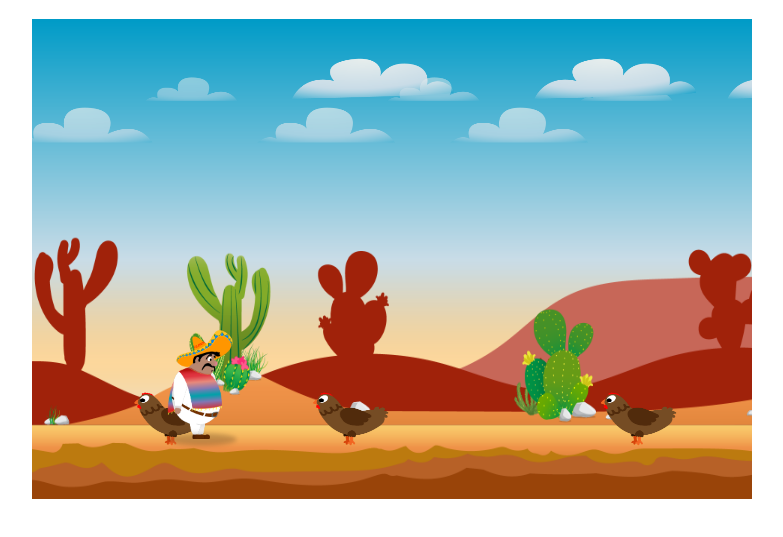
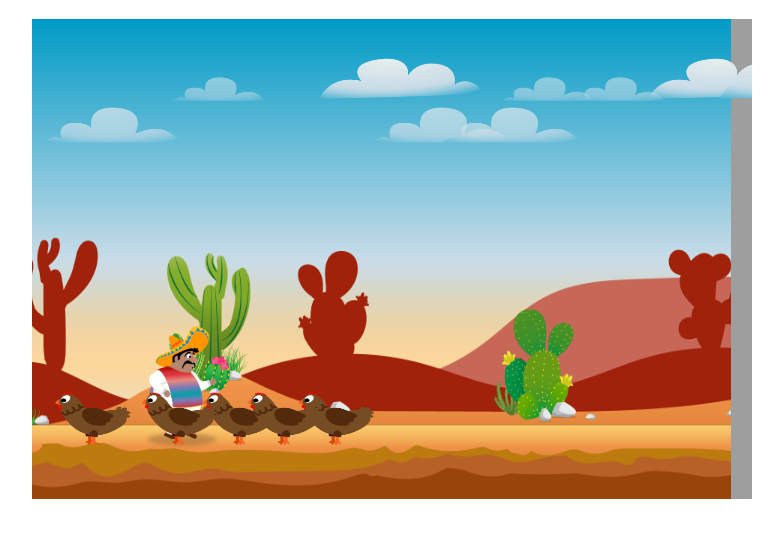
Before and after one commit to alciobanita/PolloLocco, a plain HTML site: page index.html in a window 1280 px wide. Shown: the part 69-606 px from the top of the page, without its empty margins (248-1031 px from the left). Drawn offline with Linux system fonts and the light colour scheme; animation ran at ten frames a second.

Commit message:
Add keyboard handling and level structure; update character animations

```diff
--- /dev/null
+++ b/Levels/Level_1.js
@@ -0,0 +1,39 @@
+const level1 = new Level(
+    [
+        new Chicken(),
+        new Chicken(),
+        new Chicken(),
+        new Chicken(),
+        new Chicken(),
+    ],
+
+    [
+        new Cloud(),
+        new Cloud(),
+        new Cloud(),
+    ],
+
+    [
+        new BackgroundObject('img/5_background/layers/air.png', -719, 0),
+        new BackgroundObject('img/5_background/layers/3_third_layer/2.png', -719, 0),
+        new BackgroundObject('img/5_background/layers/2_second_layer/2.png', -719, 0),
+        new BackgroundObject('img/5_background/layers/1_first_layer/2.png', -719, 0),
+        new BackgroundObject('img/5_background/layers/air.png', 0, 0),
+        new BackgroundObject('img/5_background/layers/3_third_layer/1.png', 0, 0),
+        new BackgroundObject('img/5_background/layers/2_second_layer/1.png', 0, 0),
+        new BackgroundObject('img/5_background/layers/1_first_layer/1.png', 0, 0),
+        new BackgroundObject('img/5_background/layers/air.png', 719, 0),
+        new BackgroundObject('img/5_background/layers/3_third_layer/2.png', 719, 0),
+        new BackgroundObject('img/5_background/layers/2_second_layer/2.png', 719, 0),
+        new BackgroundObject('img/5_background/layers/1_first_layer/2.png', 719, 0),
+        new BackgroundObject('img/5_background/layers/air.png', 719 * 2, 0),
+
+        new BackgroundObject('img/5_background/layers/3_third_layer/1.png', 719 * 2, 0),
+        new BackgroundObject('img/5_background/layers/2_second_layer/1.png', 719 * 2, 0),
+        new BackgroundObject('img/5_background/layers/1_first_layer/1.png', 719 * 2, 0),
+        new BackgroundObject('img/5_background/layers/air.png', 719 * 3, 0),
+        new BackgroundObject('img/5_background/layers/3_third_layer/2.png', 719 * 3, 0),
+        new BackgroundObject('img/5_background/layers/2_second_layer/2.png', 719 * 3, 0),
+        new BackgroundObject('img/5_background/layers/1_first_layer/2.png', 719 * 3, 0),
+    ]
+);
--- a/index.html
+++ b/index.html
@@ -13,6 +13,9 @@
     <script src="models/Cloud.class.js"></script>
     <script src="models/Background-object.class.js"></script>
     <script src="models/world.class.js"></script>
+    <script src="models/Keyboard.class.js"></script>
+    <script src="models/Level.class.js"></script>
+    <script src="Levels/Level_1.js"></script>
     <script src="js/game.js"></script>
 </head>
 
--- a/js/game.js
+++ b/js/game.js
@@ -1,8 +1,54 @@
 let canvas;
 let world;
+let keyboard = new Keyboard();
 
 function init() {
     canvas = document.getElementById('canvas');
-    world = new World(canvas);
+    world = new World(canvas, keyboard);
 
 }
+
+document.addEventListener("keydown", (e) => {
+    if (e.keyCode == 37) {
+        keyboard.LEFT = true;
+    }
+
+    if (e.keyCode == 39) {
+        keyboard.RIGHT = true;
+    }
+
+    if (e.keyCode == 38) {
+        keyboard.UP = true;
+    }
+
+    if (e.keyCode == 40) {
+        keyboard.DOWN = true;
+    }
+
+    if (e.keyCode == 32) {
+        keyboard.SPACE = true;
+    }
+    console.log(e);
+});
+
+document.addEventListener("keyup", (e) => {
+    if (e.keyCode == 37) {
+        keyboard.LEFT = false;
+    }
+
+    if (e.keyCode == 39) {
+        keyboard.RIGHT = false;
+    }
+
+    if (e.keyCode == 38) {
+        keyboard.UP = false;
+    }
+
+    if (e.keyCode == 40) {
+        keyboard.DOWN = false;
+    }
+
+    if (e.keyCode == 32) {
+        keyboard.SPACE = false;
+    }
+});
--- a/models/Character.class.js
+++ b/models/Character.class.js
@@ -2,6 +2,15 @@ class Character extends MoveableObject {
 
     width = 100;
     height = 200;
+    speed = 5;
+
+    IMAGES_WALKING = [
+        'img/2_character_pepe/2_walk/W-21.png',
+        'img/2_character_pepe/2_walk/W-22.png',
+        'img/2_character_pepe/2_walk/W-23.png',
+        'img/2_character_pepe/2_walk/W-24.png',
+        'img/2_character_pepe/2_walk/W-25.png',
+    ];
 
     IMAGES_IDLE = [
         'img/2_character_pepe/1_idle/idle/I-1.png',
@@ -16,21 +25,44 @@ class Character extends MoveableObject {
         'img/2_character_pepe/1_idle/idle/I-10.png',
     ];
 
+    world;
+
     constructor() {
         super();
-        this.loadImage('img/2_character_pepe/1_idle/idle/I-1.png');
-        this.loadImages(this.IMAGES_IDLE);
+        this.loadImage('img/2_character_pepe/2_walk/W-21.png');
+        this.loadImages(this.IMAGES_WALKING);
 
         this.animate();
     }
 
     animate() {
+
         setInterval(() => {
-            let i = this.currentImage % this.IMAGES_IDLE.length;
-            let path = this.IMAGES_IDLE[i];
-            this.img = this.ImageCache[path];
-            this.currentImage++;
-        }, 1000 / 7);
+            if (this.world.keyboard.RIGHT) {
+                this.x += this.speed;
+                this.otherDirection = false;
+            }
+
+            if (this.world.keyboard.LEFT) {
+                this.x -= this.speed;
+                this.otherDirection = true;
+            }
+            this.world.camera_x = -this.x + 100;
+        }, 1000 / 60);
+
+        setInterval(() => {
+
+            if (this.world.keyboard.RIGHT || this.world.keyboard.LEFT) {
+
+                let i = this.currentImage % this.IMAGES_WALKING.length;
+                let path = this.IMAGES_WALKING[i];
+                this.img = this.ImageCache[path];
+                this.currentImage++;
+            }
+
+        }, 50);
+
+
 
     }
 }
--- /dev/null
+++ b/models/Keyboard.class.js
@@ -0,0 +1,49 @@
+class Keyboard {
+    LEFT = false;
+    RIGHT = false;
+    UP = false;
+    DOWN = false;
+    SPACE = false;
+
+    constructor() {
+        this.listen();
+    }
+
+    listen() {
+        window.addEventListener("keydown", (e) => {
+            if (e.key == "ArrowLeft") {
+                this.LEFT = true;
+            }
+            if (e.key == "ArrowRight") {
+                this.RIGHT = true;
+            }
+            if (e.key == "ArrowUp") {
+                this.UP = true;
+            }
+            if (e.key == "ArrowDown") {
+                this.DOWN = true;
+            }
+            if (e.key == " ") {
+                this.SPACE = true;
+            }
+        });
+
+        window.addEventListener("keyup", (e) => {
+            if (e.key == "ArrowLeft") {
+                this.LEFT = false;
+            }
+            if (e.key == "ArrowRight") {
+                this.RIGHT = false;
+            }
+            if (e.key == "ArrowUp") {
+                this.UP = false;
+            }
+            if (e.key == "ArrowDown") {
+                this.DOWN = false;
+            }
+            if (e.key == " ") {
+                this.SPACE = false;
+            }
+        });
+    }
+}
--- /dev/null
+++ b/models/Level.class.js
@@ -0,0 +1,11 @@
+class Level {
+    enemies;
+    clouds;
+    backgroundObjects;
+
+    constructor(enemies, clouds, backgroundObjects) {
+        this.enemies = enemies;
+        this.clouds = clouds;
+        this.backgroundObjects = backgroundObjects;
+    }
+}
--- a/models/MoveableObject.class.js
+++ b/models/MoveableObject.class.js
@@ -5,10 +5,10 @@ class MoveableObject {
     width = 150;
     height = 100;
     speed = 0.15;
-
-
     ImageCache = {};
     currentImage = 0;
+    speed = 0.15;
+    otherDirection = false;
 
     loadImage(path) {
         this.img = new Image();
--- a/models/world.class.js
+++ b/models/world.class.js
@@ -1,43 +1,38 @@
 class World {
 
     character = new Character();
-    enemies = [
-        new Chicken(),
-        new Chicken(),
-        new Chicken(),
-    ];
-
-    clouds = [
-        new Cloud(),
-        new Cloud(),
-        new Cloud(),
-    ];
-
-    backgroundObjects = [
-        new BackgroundObject('img/5_background/layers/air.png', 0, 0),
-        new BackgroundObject('img/5_background/layers/3_third_layer/1.png', 0, 0),
-        new BackgroundObject('img/5_background/layers/2_second_layer/1.png', 0, 0),
-        new BackgroundObject('img/5_background/layers/1_first_layer/1.png', 0, 0),
-
-    ];
+    enemies = level1.enemies;
+    clouds = level1.clouds;
+    backgroundObjects = level1.backgroundObjects;
 
     canvas;
     ctx;
+    keyboard;
+    camera_x = 0;
 
-    constructor(canvas) {
+    constructor(canvas, keyboard) {
         this.ctx = canvas.getContext('2d');
         this.canvas = canvas;
+        this.keyboard = keyboard;
         this.draw();
+        this.setWorld();
+    }
+
+    setWorld() {
+        this.character.world = this;
     }
 
     draw() {
         this.ctx.clearRect(0, 0, this.canvas.width, this.canvas.height);
 
+        this.ctx.translate(this.camera_x, 0);
+
         this.addObjectsToMap(this.backgroundObjects);
+        this.addToMap(this.character);
         this.addObjectsToMap(this.clouds);
         this.addObjectsToMap(this.enemies);
 
-        this.addToMap(this.character);
+        this.ctx.translate(-this.camera_x, 0);
 
         requestAnimationFrame(() => this.draw());
     }
@@ -49,6 +44,16 @@ class World {
     }
 
     addToMap(mo) {
+        if (mo.otherDirection) {
+            this.ctx.save();
+            this.ctx.translate(mo.width, 0);
+            this.ctx.scale(-1, 1);
+            mo.x = mo.x * -1;
+        }
         this.ctx.drawImage(mo.img, mo.x, mo.y, mo.width, mo.height);
+        if (mo.otherDirection) {
+            mo.x = mo.x * -1;
+            this.ctx.restore();
+        }
     }
 }
```
